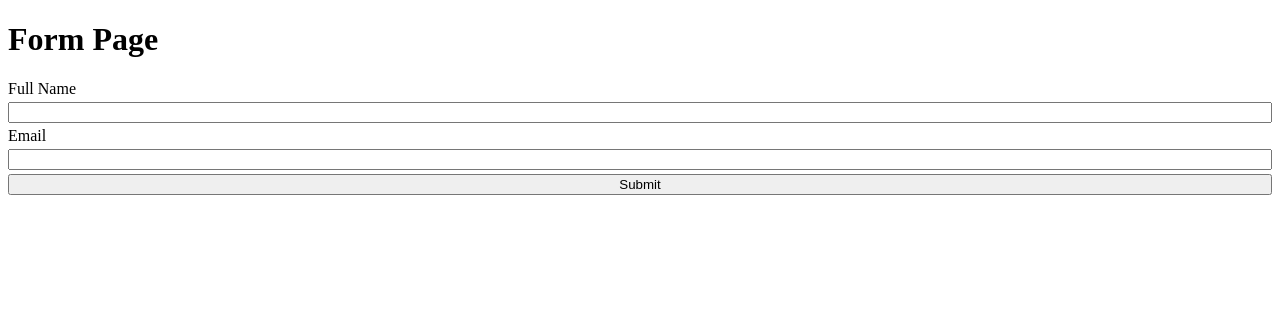
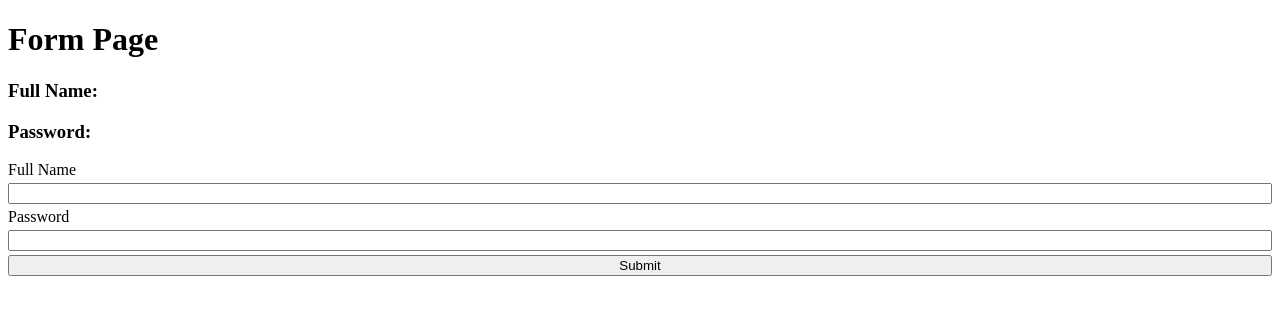
Before and after one commit to kasurbantal/react-basic, a Next.js app: page /FormPage in a window 1280 px wide. Shown: the top 314 px of the page. Built offline with nearby package versions, Linux system fonts and the light colour scheme.

Commit message:
feat: make controlled component

```diff
--- a/src/pages/FormPage.tsx
+++ b/src/pages/FormPage.tsx
@@ -1,11 +1,13 @@
 import { useRef, useState } from "react";
 
 const FormPage = () => {
+  //Uncontrolled component
   const inputNameRef = useRef<HTMLInputElement>(null);
   const inputEmailRef = useRef<HTMLInputElement>(null);
 
+  //Controlled component
   const [fullNameInput, setfullNameInput] = useState("");
-  const [emailInput, setEmailInput] = useState("");
+  const [passwordInput, setpasswordInput] = useState("");
 
   const handleSubmit = () => {
     const fullNameForValue = inputNameRef.current?.value;
@@ -17,8 +19,8 @@ const FormPage = () => {
     <>
       <h1>Form Page</h1>
 
-      <h3>{fullNameInput}</h3>
-      <h3>{emailInput}</h3>
+      <h3>Full Name: {fullNameInput}</h3>
+      <h3>Password: {passwordInput}</h3>
 
       <div style={{ display: "flex", flexDirection: "column", gap: "4px" }}>
         <label htmlFor="full-name">Full Name</label>
@@ -27,13 +29,15 @@ const FormPage = () => {
           onChange={(e) => setfullNameInput(e.target.value)}
           id="full-name"
           type="text"
+          value={fullNameInput}
         />
-        <label htmlFor="email">Email</label>
+        <label htmlFor="password">Password</label>
         {/* <input ref={inputEmailRef} id="email" type="email" /> */}
         <input
-          onChange={(e) => setEmailInput(e.target.value)}
-          id="email"
-          type="email"
+          onChange={(e) => setpasswordInput(e.target.value)}
+          id="password"
+          type="password"
+          value={passwordInput}
         />
         <button onClick={handleSubmit}>Submit</button>
       </div>
```
